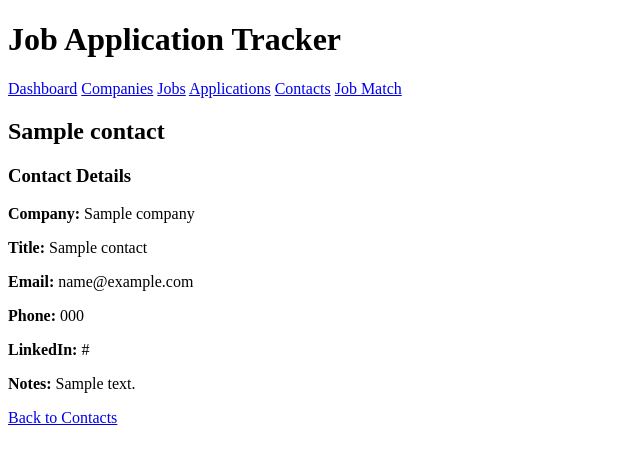
After one commit to jbonilla8/job-application-tracker, a Flask app: page /contacts/1 in a window 1280 px wide. The commit adds this page. Shown: the top 464 px of the page, without its empty margins (0-640 px from the left). Run offline with Flask 3, Linux system fonts and the light colour scheme; tables that the repository leaves empty or names only in its code hold one stand-in row (values such as "Sample post").

Commit message:
Add Contacts detail view

```diff
--- a/app.py
+++ b/app.py
@@ -872,6 +872,46 @@ def contacts():
             conn.close()
 
 
+# View details for a single contact
+@app.route("/contacts/<int:contact_id>")
+def contact_detail(contact_id):
+    conn = None
+    cursor = None
+
+    try:
+        conn = get_db()
+        cursor = conn.cursor(dictionary=True)
+
+        # Retrieve the contact and associated company
+        cursor.execute(
+            """
+            SELECT contacts.*, companies.company_name
+            FROM contacts
+            JOIN companies ON contacts.company_id = companies.company_id
+            WHERE contacts.contact_id = %s
+        """,
+            (contact_id,),
+        )
+
+        contact = cursor.fetchone()
+
+        if contact is None:
+            return "Contact not found.", 404
+
+        return render_template("contact_detail.html", contact=contact)
+
+    except mysql.connector.Error:
+        app.logger.exception("Error loading contact details")
+        return "Unable to load contact details.", 503
+
+    finally:
+        if cursor is not None:
+            cursor.close()
+
+        if conn is not None and conn.is_connected():
+            conn.close()
+
+
 # Job Match page
 @app.route("/job-match")
 def job_match():
--- /dev/null
+++ b/templates/contact_detail.html
@@ -0,0 +1,16 @@
+{% extends "base.html" %}
+
+{% block content %}
+<h2>{{ contact.contact_name }}</h2>
+
+<h3>Contact Details</h3>
+
+<p><strong>Company:</strong> {{ contact.company_name }}</p>
+<p><strong>Title:</strong> {{ contact.title or "Not provided" }}</p>
+<p><strong>Email:</strong> {{ contact.email or "Not provided" }}</p>
+<p><strong>Phone:</strong> {{ contact.phone or "Not provided" }}</p>
+<p><strong>LinkedIn:</strong> {{ contact.linkedin_url or "Not provided" }}</p>
+<p><strong>Notes:</strong> {{ contact.notes or "Not provided" }}</p>
+
+<a href="{{ url_for('contacts') }}">Back to Contacts</a>
+{% endblock %}
--- a/templates/contacts.html
+++ b/templates/contacts.html
@@ -28,6 +28,9 @@
             <td>{{ contact.linkedin_url or '' }}</td>
             <td>{{ contact.notes or '' }}</td>
             <td>
+                <!-- Open the selected contact's detail page -->
+                <a href="{{ url_for('contacts') }}/{{ contact.contact_id }}">View</a>
+
                 <a href="{{ url_for('contacts', edit=contact.contact_id) }}">Edit</a>
 
                 <!-- Confirm before deleting a contact -->
```
